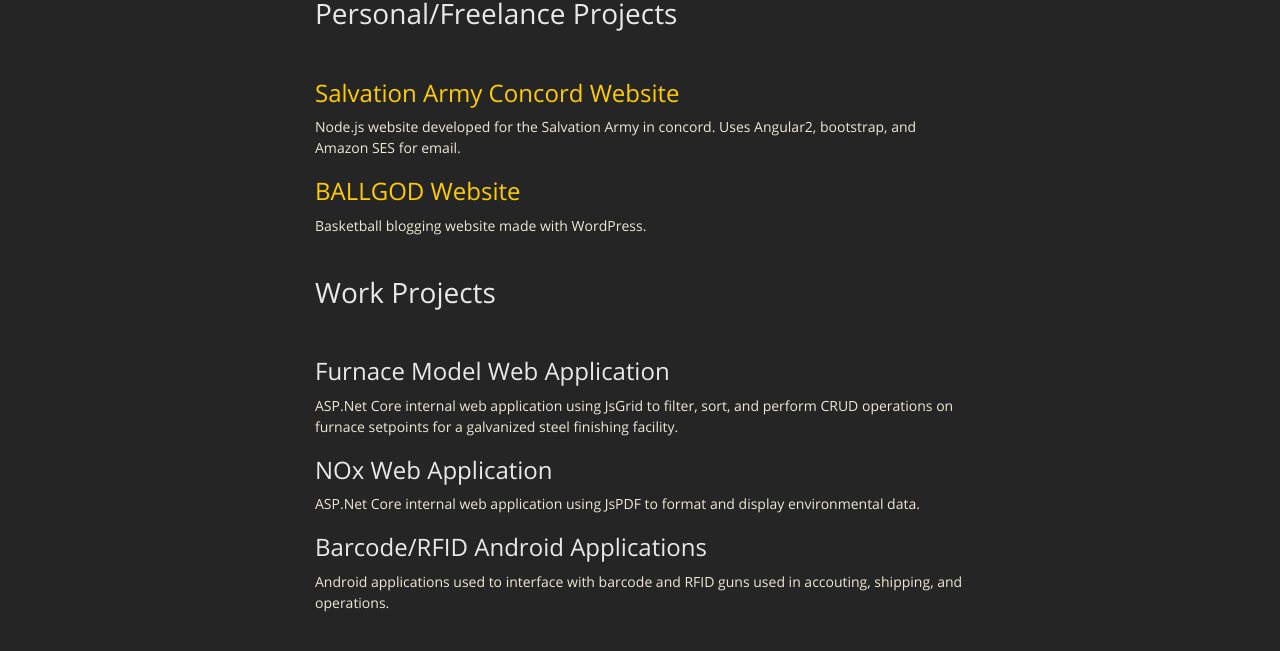
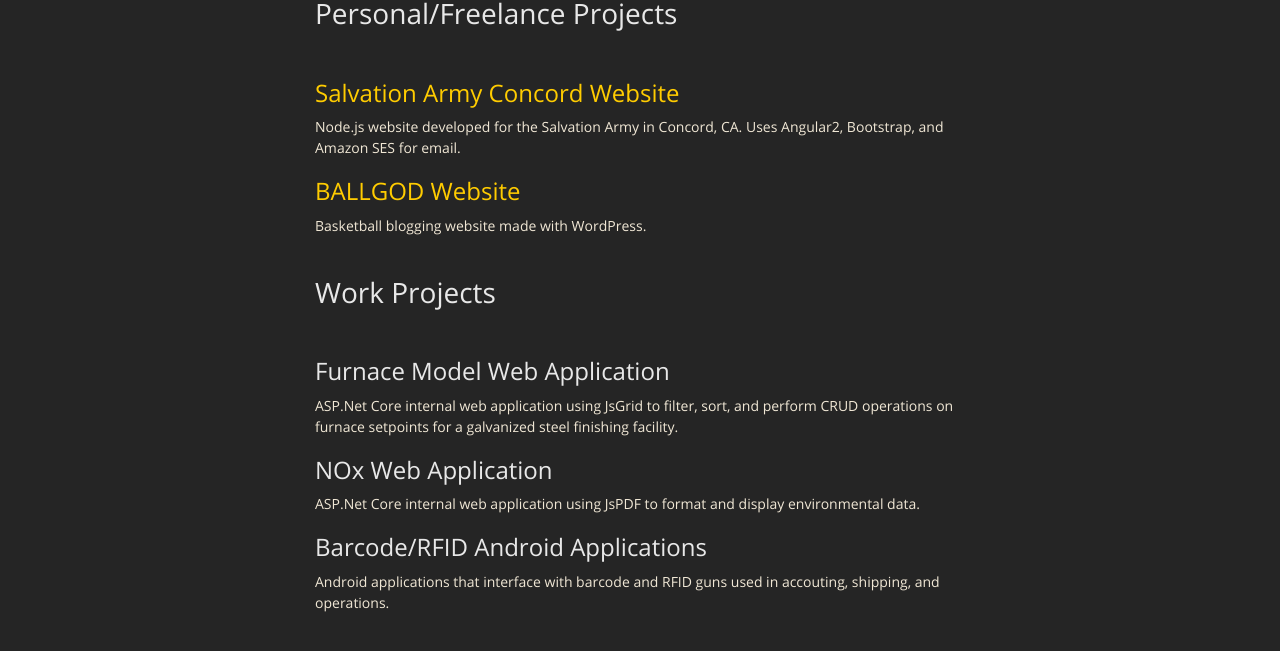
Before and after one commit to tonyjosephmartinez/tonyjosephmartinez.github.io, a Jekyll site: the page built from projects.md, in a window 1280 px wide and 1038 px high. Shown: the part 315-966 px from the top of the window. Built offline with Jekyll 4.4.1, drawn with Linux system fonts in a browser that asks for light colours; nearby versions of some CDN libraries; our own code applies the rules of GitHub Pages for plain Markdown files.

Commit message:
Spelling erros

```diff
--- a/projects.md
+++ b/projects.md
@@ -5,7 +5,7 @@ layout: default
 # [](#header-1)Personal/Freelance Projects
 <br>
 ## [](#header-2)[Salvation Army Concord Website](https://salvation-army-concord-tonyjosephmartinez.c9users.io:3000)
-Node.js website developed for the Salvation Army in concord. Uses Angular2, bootstrap, and Amazon SES for email.
+Node.js website developed for the Salvation Army in Concord, CA. Uses Angular2, Bootstrap, and Amazon SES for email.
 <br>
 ## [](#header-2)[BALLGOD Website](https://ballgod.ca)
 
@@ -20,4 +20,4 @@ ASP.Net Core internal web application using JsGrid to filter, sort, and perform
 ASP.Net Core internal web application using JsPDF to format and display environmental data.
 <br>
 ## [](#header-2)Barcode/RFID Android Applications
-Android applications used to interface with barcode and RFID guns used in accouting, shipping, and operations.
+Android applications that interface with barcode and RFID guns used in accouting, shipping, and operations.
```
